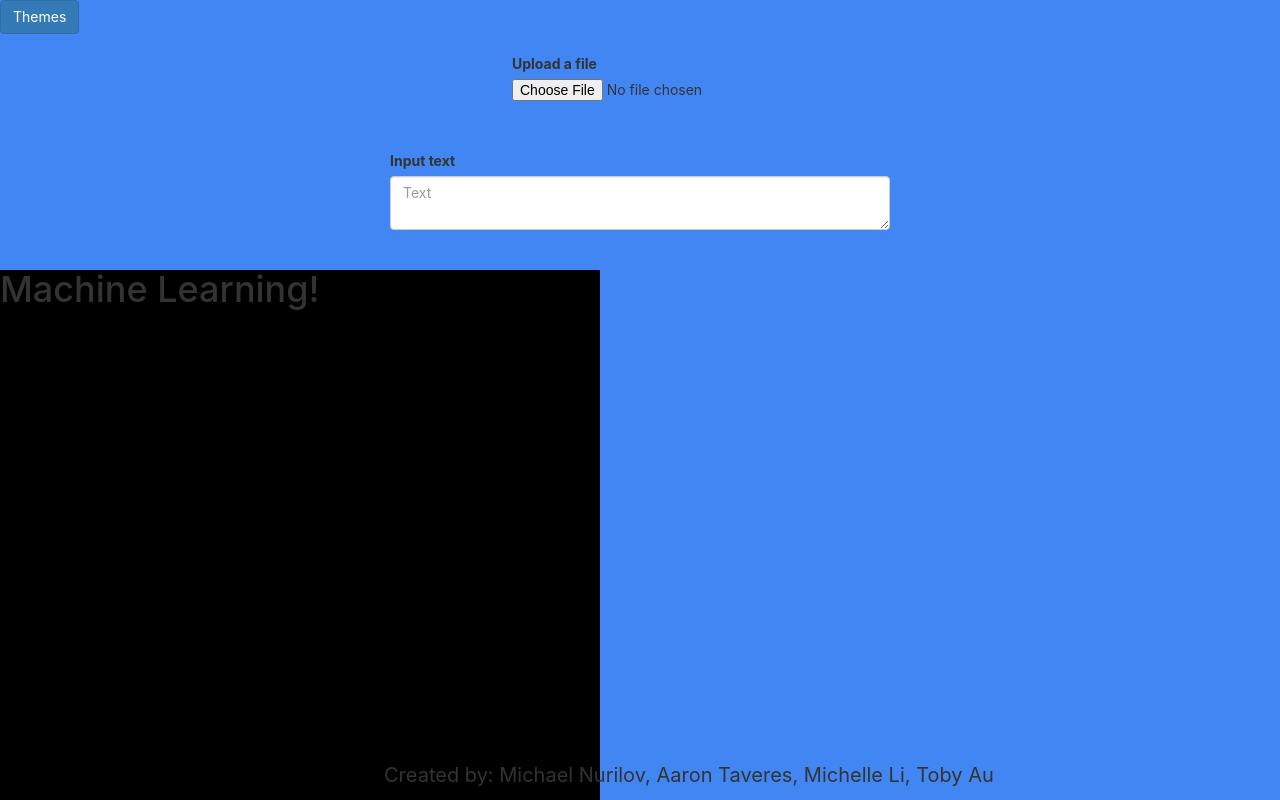
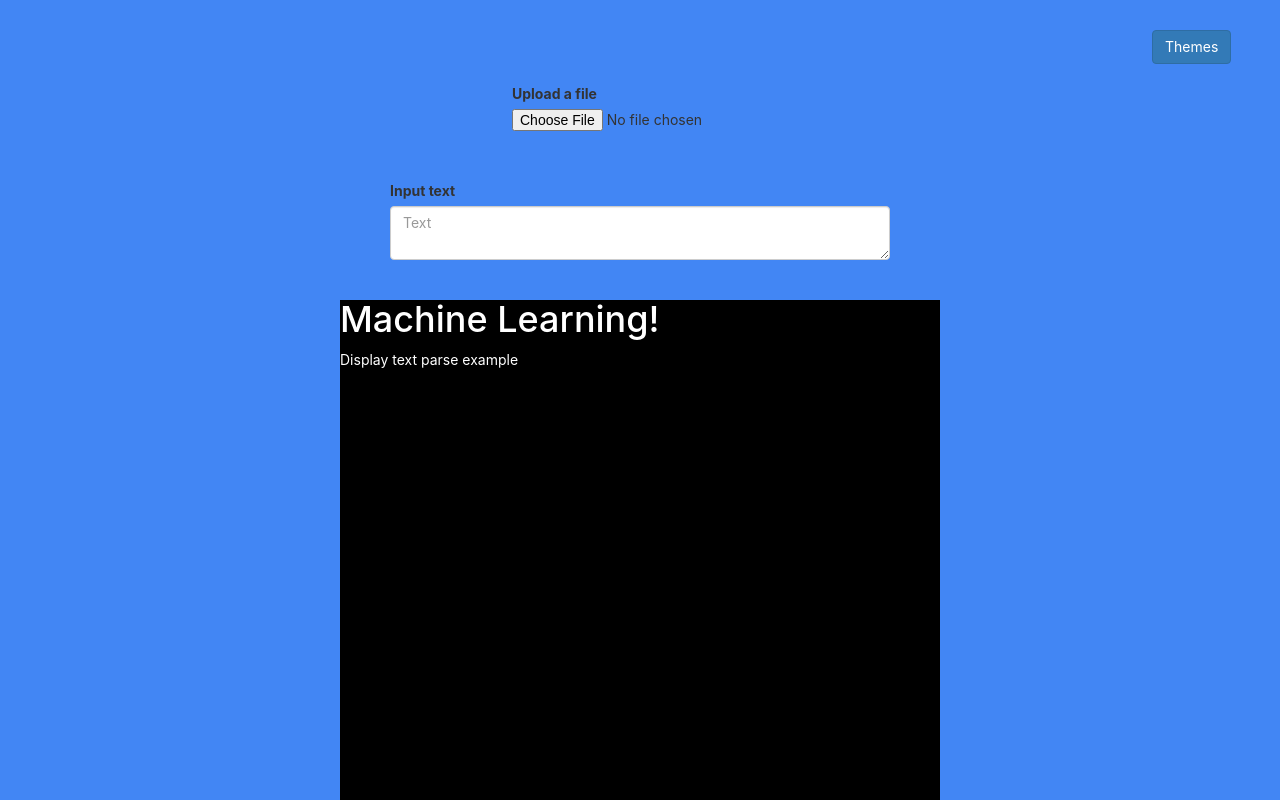
Before and after one commit to aarondtaveras/cooperhack2018, a React (Create React App) app in the folder Main/: page / in a window 1280 px wide. Shown: the top 800 px of the page. Built offline with nearby package versions, Linux system fonts and the light colour scheme.

Commit message:
revamp style

```diff
--- a/Main/src/App.css
+++ b/Main/src/App.css
@@ -1,12 +1,5 @@
-* {
-    margin: 0;
-    padding: 0;
-}
-
-html, body{
-    height: 100%;
-    margin: 0;
-    padding: 0;
+.App{
+  height: 100%;
 }
 
 .InputBox{
@@ -19,22 +12,23 @@ html, body{
   margin-top: 20px;
 }
 
-.ThemeOne{
-  height: inherit;
-  width: inherit;
-
+.ThemeButton{
+  margin-left: 90%;
+  margin-top: 30px;
 }
 
 .MainBox{
   width: 600px;
   height: 600px;
   background-color: black;
+  margin: 30px auto 30px auto;
+  color: white;
 }
 
 .FooterText{
-  position: fixed;
+  display: block;
   bottom: 0;
   width: 100%;
-  margin-left: 30%;
+  text-align: center;
   font-size: 20px;
 }
--- a/Main/src/components/Main.js
+++ b/Main/src/components/Main.js
@@ -6,6 +6,7 @@ class Main extends Component {
     return (
       <div className="MainBox" >
         <h1>Machine Learning!</h1>
+        <p>Display text parse example</p>
       </div>
     );
   }
--- a/Main/src/index.css
+++ b/Main/src/index.css
@@ -1,3 +1,14 @@
+* {
+    margin: 0;
+    padding: 0;
+}
+
+html, body{
+    height: 100%;
+    margin: 0;
+    padding: 0;
+}
+
 body {
   margin: 0;
   padding: 0;
```
